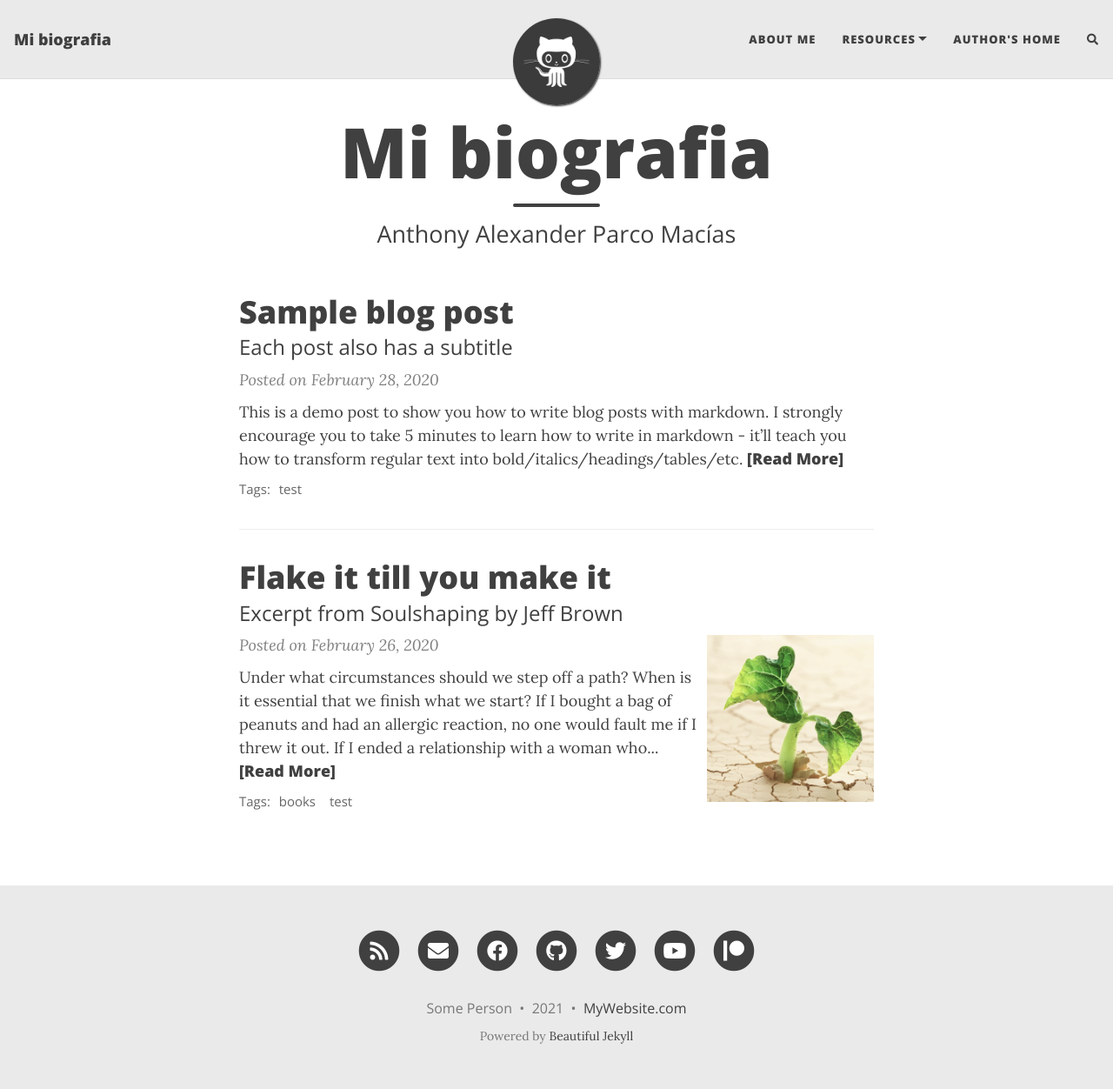
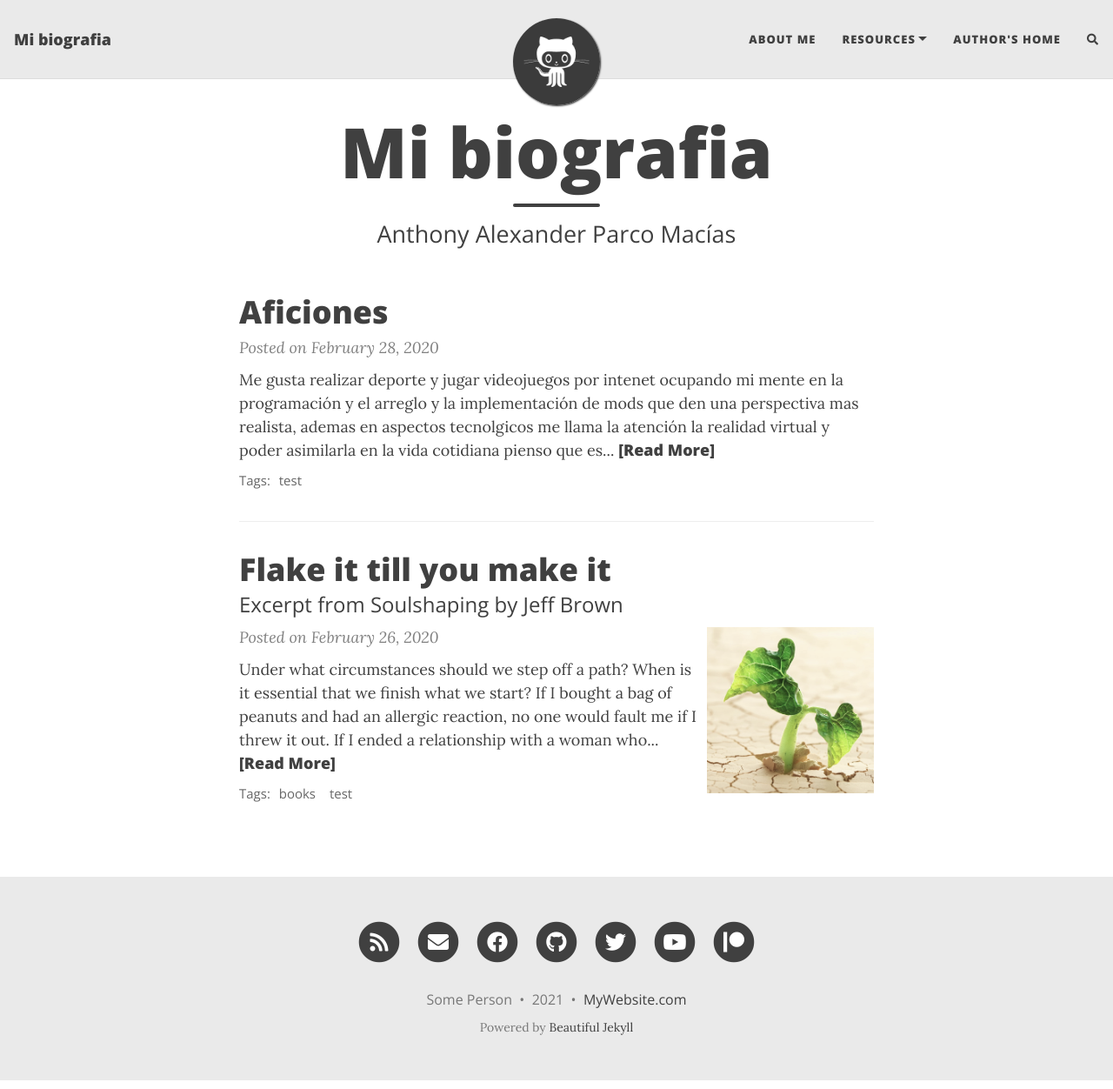
Before and after one commit to Anthony-Alexander99/Anthony-Alexander99.github.io, a Jekyll site: the page built from index.html, in a window 1280 px wide and 1252 px high. Shown: the whole window at 87% size. Built offline with Jekyll 4.4.1, drawn with Linux system fonts in a browser that asks for light colours; nearby versions of some CDN libraries; the list of posts is cut into pages by our own code; comment, search, counter and statistics services are not loaded.

Commit message:
Update 2020-02-28-test-markdown.md

```diff
--- a/_posts/2020-02-28-test-markdown.md
+++ b/_posts/2020-02-28-test-markdown.md
@@ -1,14 +1,16 @@
 ---
 layout: post
-title: Sample blog post
-subtitle: Each post also has a subtitle
+title: Aficiones
+subtitle:
 gh-repo: daattali/beautiful-jekyll
 gh-badge: [star, fork, follow]
 tags: [test]
 comments: true
 ---
 
-This is a demo post to show you how to write blog posts with markdown.  I strongly encourage you to [take 5 minutes to learn how to write in markdown](https://markdowntutorial.com/) - it'll teach you how to transform regular text into bold/italics/headings/tables/etc.
+Me gusta realizar deporte y jugar videojuegos por intenet ocupando mi mente en la programación y el arreglo y la
+implementación de mods que den una perspectiva mas realista, ademas en aspectos tecnolgicos me llama la atención la
+realidad virtual y poder asimilarla en la vida cotidiana pienso que es algo nuevo y muy innovador.
 
 **Here is some bold text**
 
```
